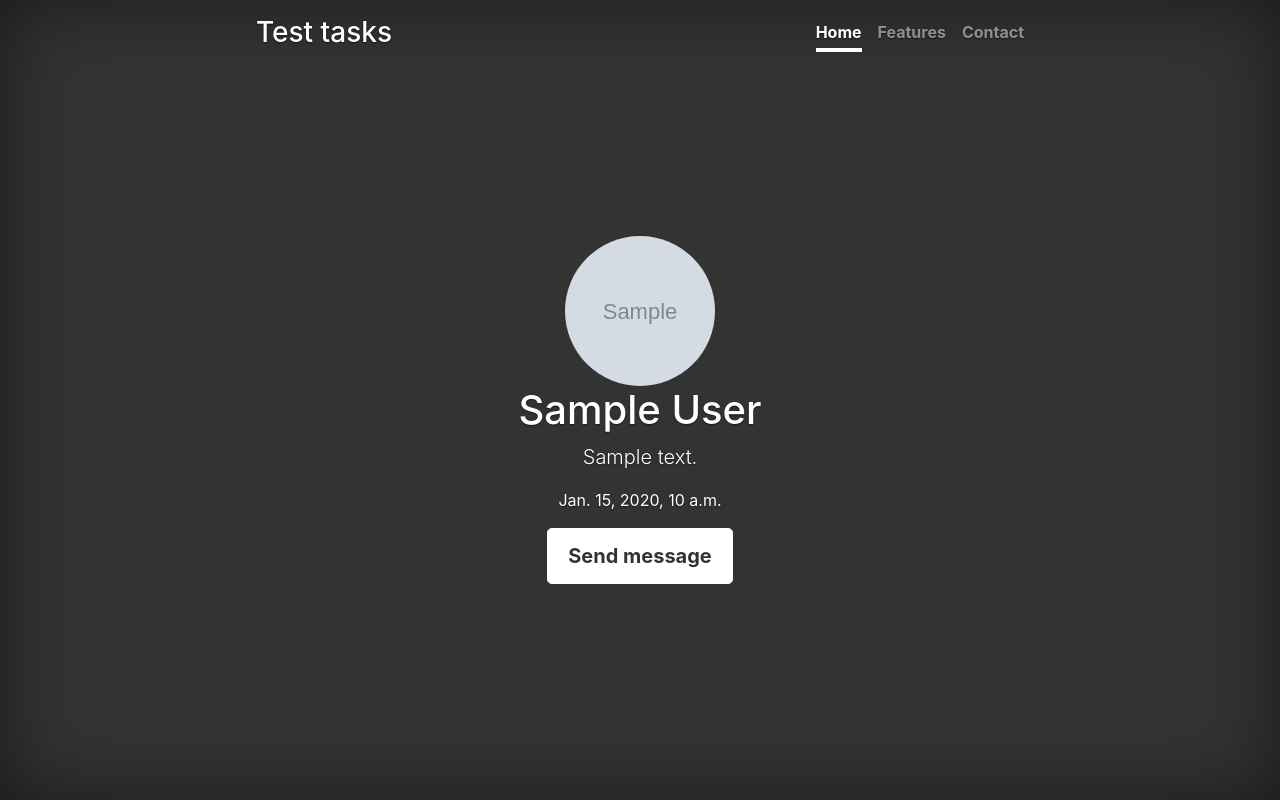
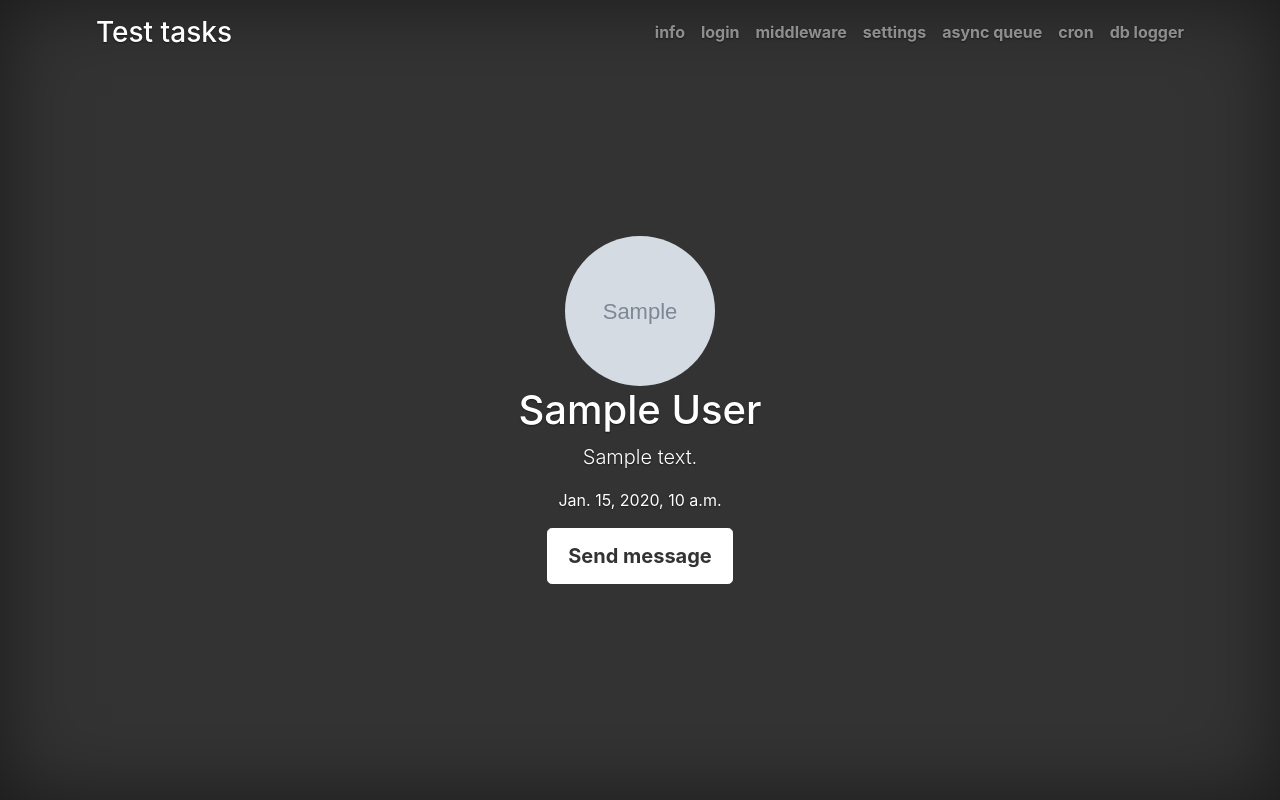
Before and after one commit to whereeaglesdare/jbs-python-django-test-assignment, a Django app: template templates/user_profile/index.html in a window 1280 px wide. Run offline with Django 3.2, Linux system fonts and the light colour scheme; the template is opened without the code that fills it: most values are stand-ins (such as "Sample title", 1, 10 or a date in 2020); grey boxes marked "Sample" are stand-in pictures; parts of the project's set-up code (start-up, migrations or seed data) failed here and were passed over; some libraries are stand-ins or nearby versions.

Commit message:
Appearance, CSS

```diff
--- a/templates/base.html
+++ b/templates/base.html
@@ -27,9 +27,20 @@
         <div class="inner">
           <h3 class="masthead-brand">Test tasks</h3>
           <nav class="nav nav-masthead justify-content-center">
-            <a class="nav-link active" href="#">Home</a>
-            <a class="nav-link" href="#">Features</a>
-            <a class="nav-link" href="#">Contact</a>
+            <a class="nav-link" href="{% url 'user_info' %}">info</a>
+
+            {% if user.is_authenticated %}
+            <a class="nav-link" href="{% url 'account_update' %}">update info</a>
+            <a class="nav-link" href="{% url 'edit_tag_example' %}">edit tag</a>
+            <a class="nav-link" href="{% url 'logout' %}">logout</a>
+            {% else %}
+            <a class="nav-link" href="{% url 'login' %}">login</a>
+            {% endif %}
+            <a class="nav-link" href="{% url 'middleware_list' %}">middleware</a>
+            <a class="nav-link" href="{% url 'settings_context_view' %}">settings</a>
+            <a class="nav-link" href="{% url 'send' %}">async queue</a>
+            <a class="nav-link" href="{% url 'random-text' %}">cron</a>
+            <a class="nav-link" href="{% url 'db-logger' %}">db logger</a>
           </nav>
         </div>
       </header>
--- a/user_profile/static/css/cover.css
+++ b/user_profile/static/css/cover.css
@@ -43,7 +43,7 @@ body {
 }
 
 .cover-container {
-  min-width: 50em;
+  width: 70em;
 }
 
 
```
